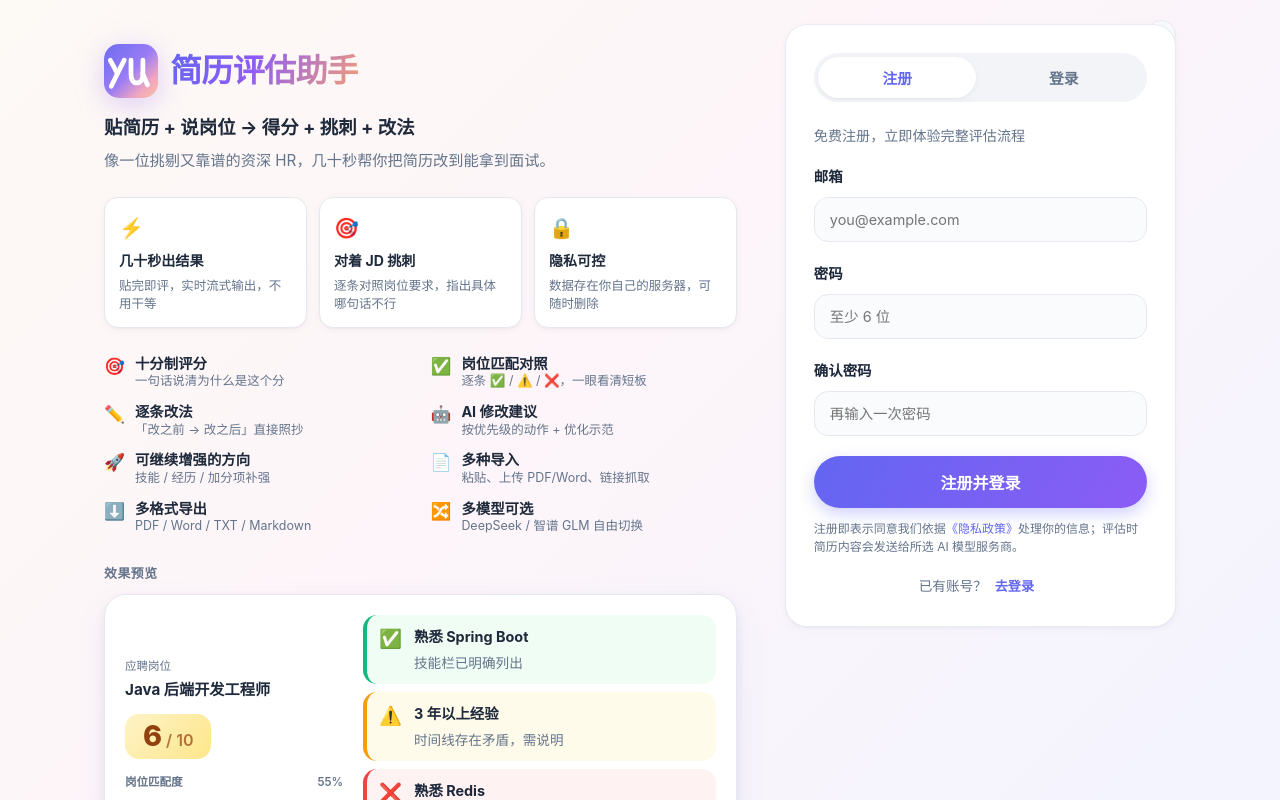
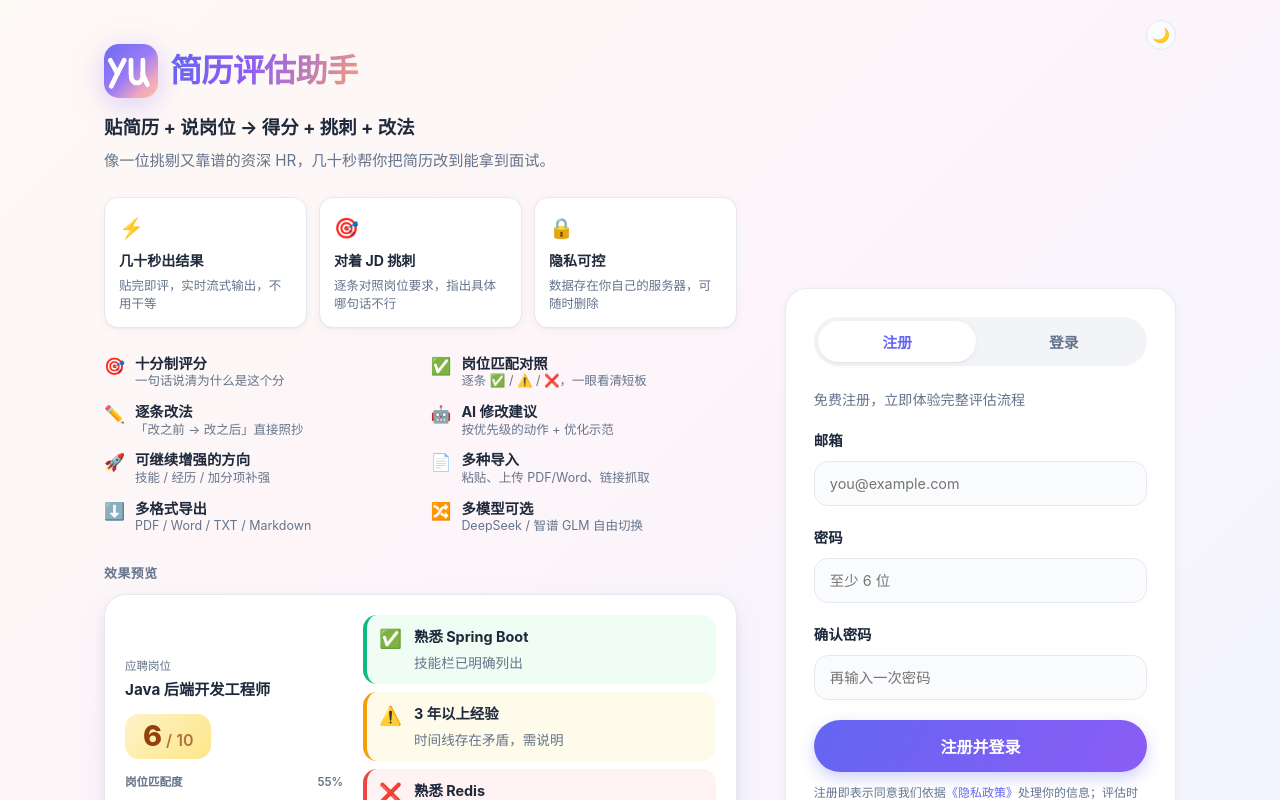
Before and after one commit to y0u41/git, a React (Vite) app in the folder resume-evaluator/: page /login in a window 1280 px wide. Shown: the top 800 px of the page. Built offline with nearby package versions, Linux system fonts and the light colour scheme; no server answers.

Commit message:
落地页表单区下移至约 1/3 位置，与左侧展示区视觉更平衡

```diff
--- a/resume-evaluator/src/App.css
+++ b/resume-evaluator/src/App.css
@@ -663,6 +663,7 @@ body {
 .landing-auth {
   position: sticky;
   top: 24px;
+  margin-top: 33vh;
   animation: fadeInUp 0.5s var(--ease) 0.1s both;
 }
 
```
